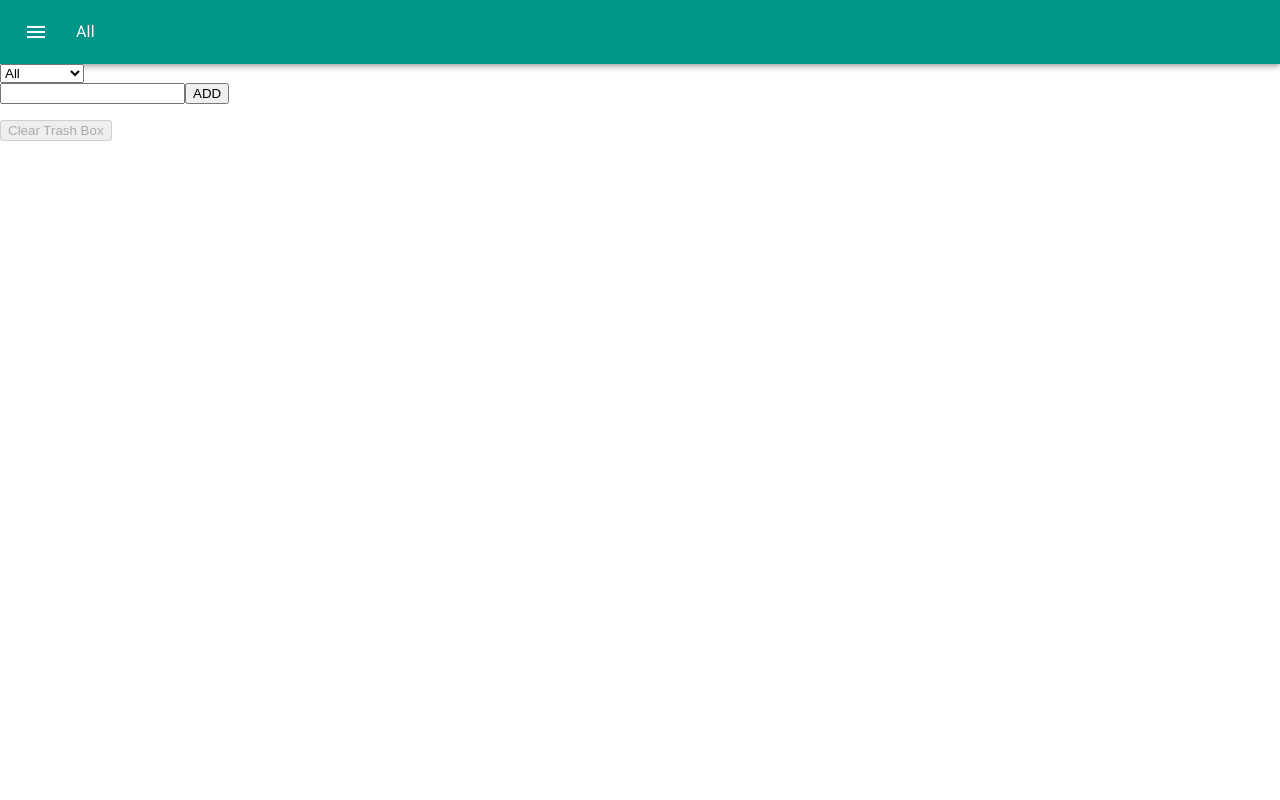
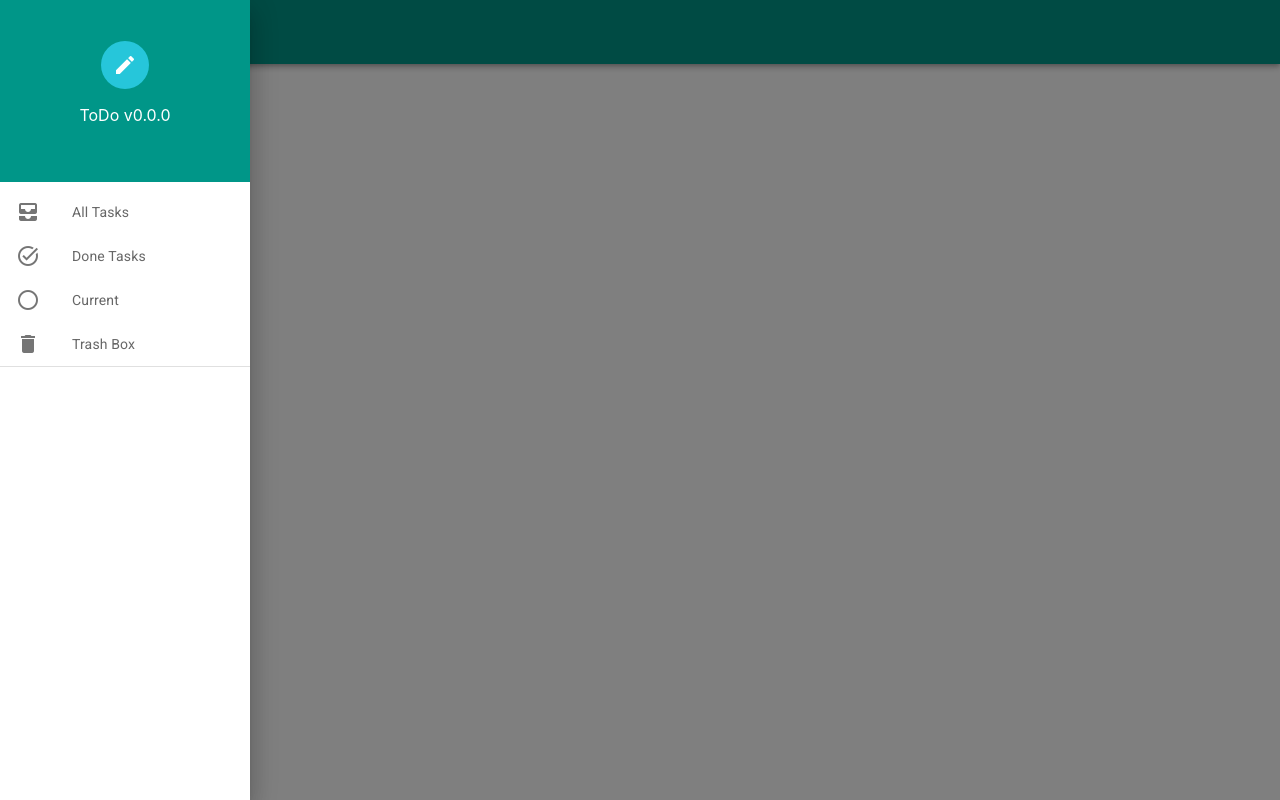
Before and after one commit to mst40/PWA-ToDo-App, a React (Vite) app: page / in a window 1280 px wide. Both pictures are taken after a click on the button "menu". Built offline with nearby package versions, Linux system fonts and the light colour scheme.

Commit message:
update sideBar

```diff
--- a/src/App.tsx
+++ b/src/App.tsx
@@ -25,6 +25,11 @@ export const App = () => {
   const [text, setText] = useState<string>('');
   const [todos, setTodos] = useState<Todo[]>([])
   const [filter, setFilter] = useState<Filter>('all')
+  const [isDrawerOpen, setIsDrawerOpen] = useState<boolean>(false)
+
+  const handleToggleDrawer = () => {
+    setIsDrawerOpen((isDrawerOpen) => !isDrawerOpen)
+  }
 
   const handleChange = (e: React.ChangeEvent<HTMLInputElement>) => {
     setText(e.target.value)
@@ -74,8 +79,8 @@ export const App = () => {
     <div>
       <ThemeProvider theme={theme}>
         <GlobalStyles styles={{ body: { margin: 0, padding: 0 } }} />
-        <ToolBar filter={filter} />
-        <SideBar onSort={handleFilter} />
+        <ToolBar filter={filter} onToggleDrawer={handleToggleDrawer} />
+        <SideBar onSort={handleFilter} isDrawerOpen={isDrawerOpen} onToggleDrawer={handleToggleDrawer} />
         <FormDialog text={text} onChange={handleChange} onSubmit={handleSubmit} />
         <TodoItem todos={todos} filter={filter} onTodo={handleTodo} />
         <ActionButton todos={todos} onEmpty={handleEmpty} />
--- a/src/Components/SideBar.tsx
+++ b/src/Components/SideBar.tsx
@@ -1,15 +1,84 @@
+import pjson from '../../package.json'
+import { Avatar, Divider, Drawer, Icon, List, ListItemButton, ListItemIcon, ListItemText, styled } from "@mui/material"
+
 type Props = {
-    onSort: (filter: Filter) => void
+    onSort: (filter: Filter) => void,
+    isDrawerOpen: boolean,
+    onToggleDrawer: () => void
 }
 
+const DrawerList = styled('div')(() => ({ width: 250 }));
+
+const DrawerHeader = styled('div')(() => ({
+    height: 150,
+    display: 'flex',
+    flexDirection: 'column',
+    justifyContent: 'center',
+    alignItems: 'center',
+    padding: '1em',
+    backgroundColor: '#009688',
+    color: '#ffffff',
+    fontFamily: '-apple-system, BlinkMacSystemFont, Roboto, sans-serif',
+}))
+
+const DrawerAvator = styled(Avatar)(({ theme }) => ({
+    backgroundColor: '#26c6da',
+    width: theme.spacing(6),
+    height: theme.spacing(6)
+}))
+
 export const SideBar = (props: Props) => (
-    <select
-        defaultValue={'all'}
-        onChange={e => props.onSort(e.target.value as Filter)}
+    <Drawer
+        variant="temporary"
+        open={props.isDrawerOpen}
+        onClose={props.onToggleDrawer}
     >
-        <option value="all">All</option>
-        <option value="checked">Done</option>
-        <option value="current">Current</option>
-        <option value="removed">Trash Can</option>
-    </select>
+        <DrawerList role="presentation" onClick={props.onToggleDrawer}>
+            <DrawerHeader>
+                <DrawerAvator>
+                    <Icon>create</Icon>
+                </DrawerAvator>
+                <p>ToDo v{pjson.version}</p>
+            </DrawerHeader>
+            <List>
+                <ListItemButton
+                    aria-label='list-all'
+                    onClick={() => props.onSort('all')}
+                >
+                    <ListItemIcon>
+                        <Icon>all_inbox</Icon>
+                    </ListItemIcon>
+                    <ListItemText secondary="All Tasks" />
+                </ListItemButton>
+                <ListItemButton
+                    aria-label='list-checked'
+                    onClick={() => props.onSort('checked')}
+                >
+                    <ListItemIcon>
+                        <Icon>task_alt</Icon>
+                    </ListItemIcon>
+                    <ListItemText secondary="Done Tasks" />
+                </ListItemButton>
+                <ListItemButton
+                    aria-label='list-current'
+                    onClick={() => props.onSort('current')}
+                >
+                    <ListItemIcon>
+                        <Icon>radio_button_unchecked</Icon>
+                    </ListItemIcon>
+                    <ListItemText secondary="Current" />
+                </ListItemButton>
+                <ListItemButton
+                    aria-label='list-removed'
+                    onClick={() => props.onSort('removed')}
+                >
+                    <ListItemIcon>
+                        <Icon>delete</Icon>
+                    </ListItemIcon>
+                    <ListItemText secondary="Trash Box" />
+                </ListItemButton>
+                <Divider />
+            </List>
+        </DrawerList>
+    </Drawer>
 )
--- a/src/Components/ToolBar.tsx
+++ b/src/Components/ToolBar.tsx
@@ -2,6 +2,7 @@ import { AppBar, Box, Icon, IconButton, Toolbar, Typography } from "@mui/materia
 
 type Props = {
     filter: Filter
+    onToggleDrawer: () => void
 }
 
 const traslator = (arg: Filter): string => {
@@ -34,6 +35,7 @@ export const ToolBar = (props: Props) => (
                     edge="start"
                     color="inherit"
                     sx={{ mr: 2 }}
+                    onClick={props.onToggleDrawer}
                 >
                     <Icon>menu</Icon>
                 </IconButton>
```
Also changed, not shown: package.json (line endings or trailing spaces).
